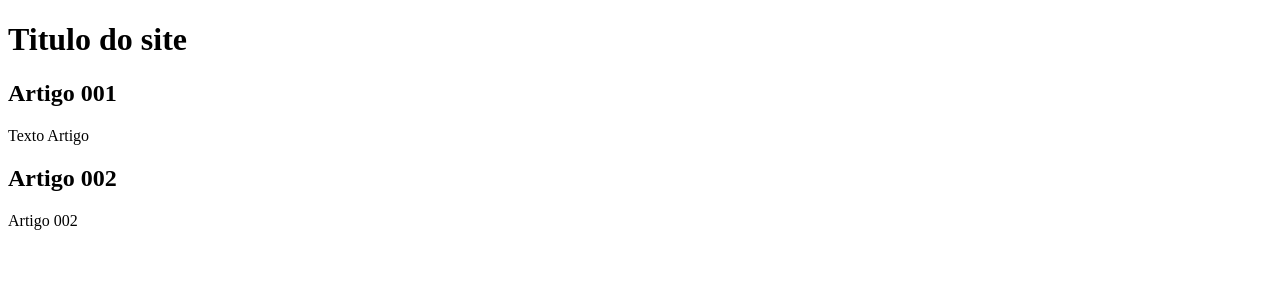
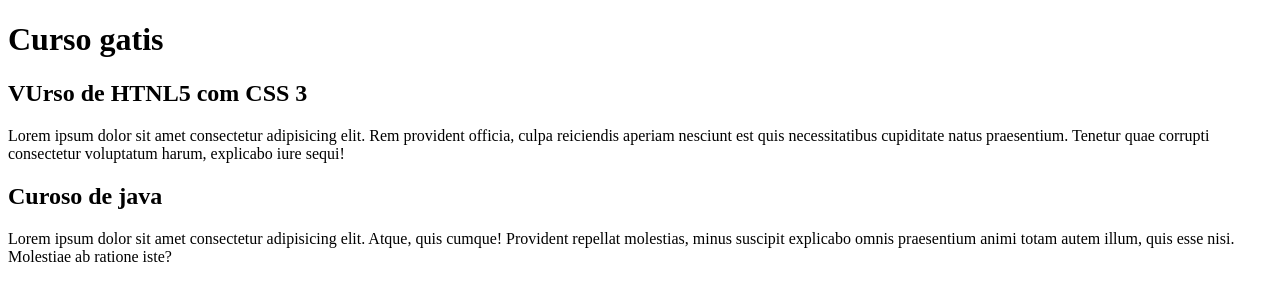
Before and after one commit to Kevin-luan/projeto-site, a plain HTML site: page index.html in a window 1280 px wide. Drawn offline with Linux system fonts and the light colour scheme.

Commit message:
Comecei a escrever

```diff
--- a/index.html
+++ b/index.html
@@ -9,18 +9,18 @@
 
 <main>
     <header>
-        <h1>Titulo do site</h1>
+        <h1>Curso gatis</h1>
 
     </header>
 
     <article>
-        <h2>Artigo 001</h2>
-        <p>Texto Artigo</p>
+        <h2>VUrso de HTNL5 com CSS 3</h2>
+        <p>Lorem ipsum dolor sit amet consectetur adipisicing elit. Rem provident officia, culpa reiciendis aperiam nesciunt est quis necessitatibus cupiditate natus praesentium. Tenetur quae corrupti consectetur voluptatum harum, explicabo iure sequi!</p>
     </article>
 
     <article>
-        <h2>Artigo 002</h2>
-        <p>Artigo 002</p>
+        <h2>Curoso de java </h2>
+        <p>Lorem ipsum dolor sit amet consectetur adipisicing elit. Atque, quis cumque! Provident repellat molestias, minus suscipit explicabo omnis praesentium animi totam autem illum, quis esse nisi. Molestiae ab ratione iste?</p>
     </article>
 </main>
 
```
